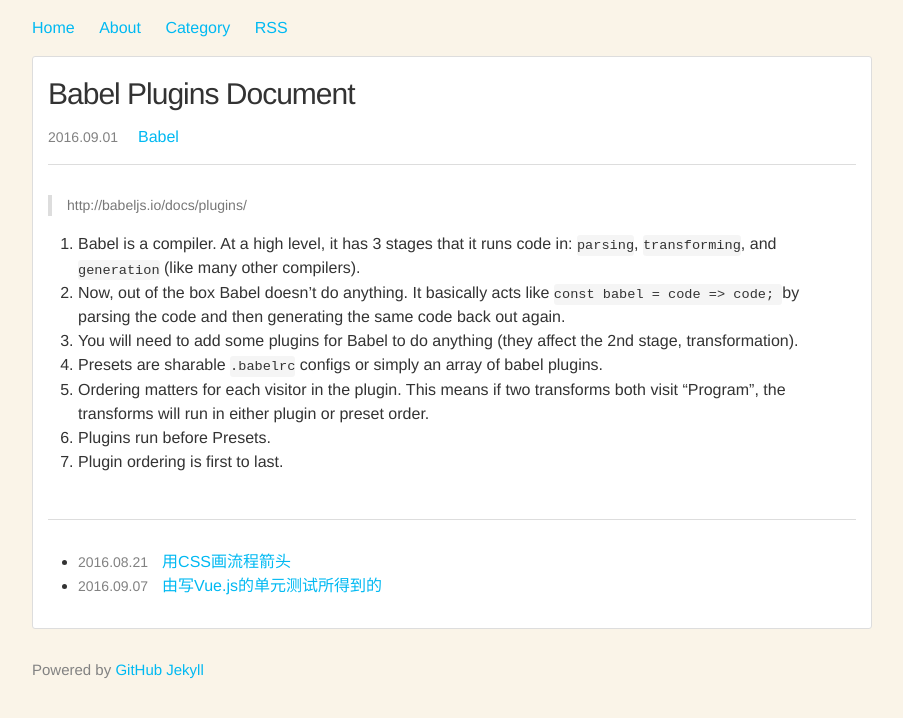
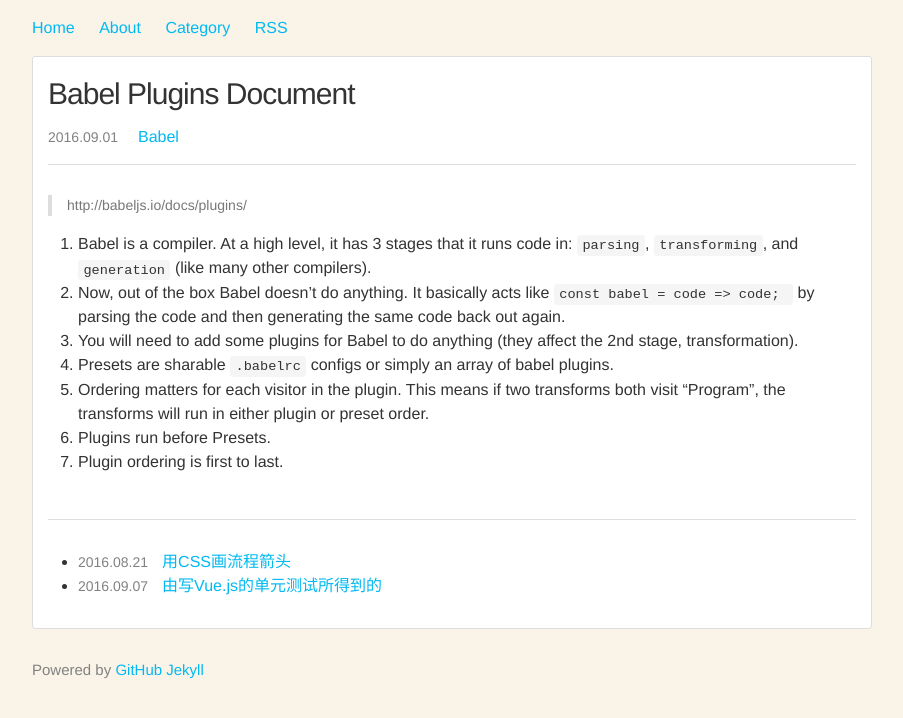
Before and after one commit to yanglh13/zzuieliyaoli.github.io, a Jekyll site: the page built from _posts/2016-9-01-babel-plugins-document.md, in a window 1280 px wide. Shown: the top 718 px of the page, without its empty margins (188-1091 px from the left). Built offline with Jekyll 4.4.1, drawn with Linux system fonts in a browser that asks for light colours; comment, search, counter and statistics services are not loaded.

Commit message:
fix content ``display

```diff
--- a/_sass/_base.scss
+++ b/_sass/_base.scss
@@ -139,6 +139,11 @@
     font-size: 85%;
     background-color: rgba(0,0,0,0.04);
     border-radius: 3px;
+    &:after,
+    &:before {
+        letter-spacing: -0.2em;
+        content: "\00a0";
+    }
 }
 
 pre {
```
